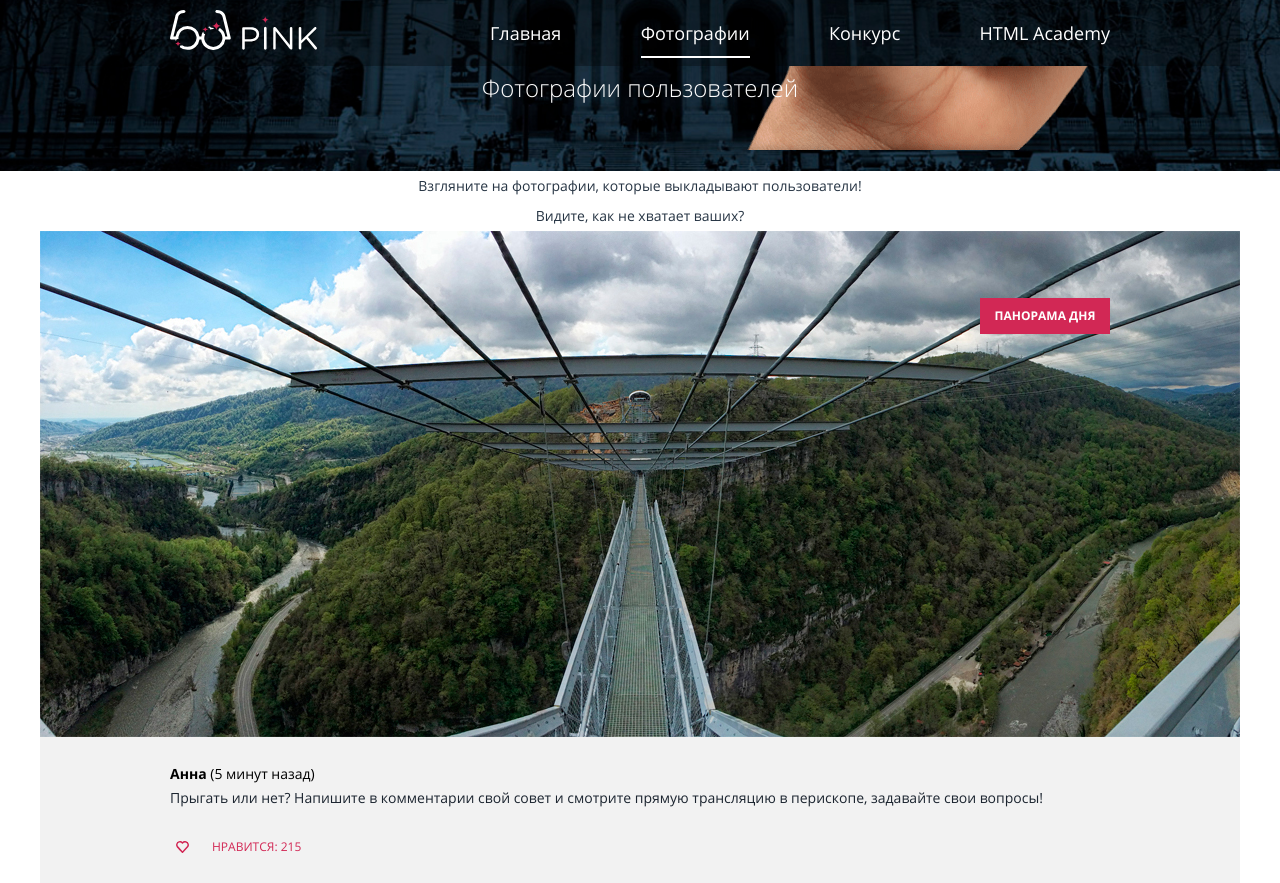
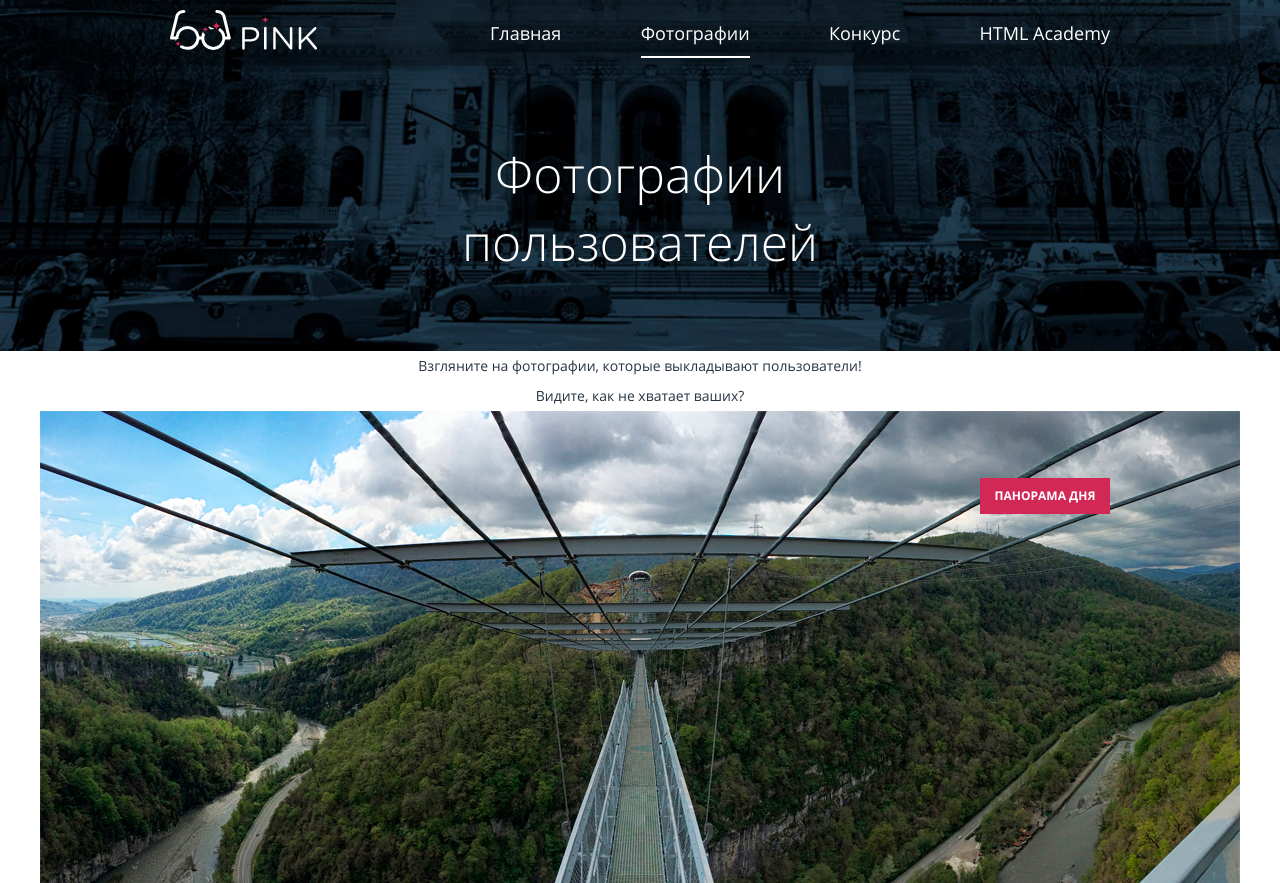
Before and after one commit to koteech/1878323-pink-24, a website: page source/photo.html in a window 1280 px wide. Shown: the top 883 px of the page. Drawn offline with nearby package versions, Linux system fonts and the light colour scheme; files that its build step writes are made by us from their sources.

Commit message:
4.10. Адаптивная сетка внутренних страниц/доработка

```diff
--- a/source/less/components/download-block.less
+++ b/source/less/components/download-block.less
@@ -1,5 +1,5 @@
 .download-block {
-  align-items: right;
+  margin-top: auto;
 }
 
 .download-block__wrapper {
@@ -59,4 +59,8 @@
   .download-block__wrapper {
     align-items: flex-start;
   }
+
+  .download-block {
+    margin-top: 39px;
+  }
 }
--- /dev/null
+++ b/source/less/components/intro-other.less
@@ -0,0 +1,37 @@
+.intro-other {
+  color: @white;
+  margin: auto;
+  min-height: 170px;
+}
+
+.intro-other__form-head {
+  .text_reset;
+  .mixin-set-family-font(24px, 32.68px, 300);
+  text-align: center;
+  padding-top: 36px;
+  padding-bottom: 51px;
+  margin: 0 auto;
+}
+
+@media (min-width: @tablet-width) {
+  .intro-other {
+    min-height: 330px;
+  }
+
+  .intro-other__form-head {
+    padding-top: 81px;
+    .mixin-set-family-font(50px, 68.09px, 300);
+    width: 620px;
+  }
+}
+
+
+@media (min-width: @desktop-width) {
+  .intro-other {
+    min-height: 285px;
+  }
+
+  .intro-other__form-head {
+    padding-top: 74px;
+  }
+}
--- a/source/less/components/intro.less
+++ b/source/less/components/intro.less
@@ -1,10 +1,12 @@
 .intro {
   color: @white;
-  display: block;
+  display: flex;
+  flex-direction: column;
   margin: auto;
   background-image: url("../img/header/example-small.png");
   background-repeat: no-repeat;
-  background-position: center;
+  background-position: 0 109px;
+  min-height: 670px;
 }
 
 .intro__title {
@@ -15,20 +17,24 @@
   padding-bottom: 34px;
 }
 
-.intro__form-head {
-  .text_reset;
-  .mixin-set-family-font(24px, 32.68px, 300);
-  text-align: center;
-  padding-top: 6px;
-  padding-bottom: 45px;
-  width: @mobile-width;
-  margin: 0 auto;
-}
-
 @media (min-width: @tablet-width) {
   .intro {
     background-image: url("../img/header/example-medium.png");
     background-repeat: no-repeat;
     background-position: right bottom;
   }
+
+  .intro__title {
+    margin-top: 102px;
+    width: 246px;
+    .mixin-set-family-font(40px, 48px, 300);
+  }
 }
+
+
+@media (min-width: @desktop-width) {
+  .intro__title {
+    width: 263px;
+    .mixin-set-family-font(50px, 68px, 300);
+  }
+}
--- a/source/less/components/page-header.less
+++ b/source/less/components/page-header.less
@@ -5,14 +5,14 @@
   background-repeat: no-repeat;
   background-position: top center;
 }
-
-.page-header__index-wrapper {
-  height: 396px;
-}
-
-.page-header__other-wrapper {
-  height: 171px;
-}
+//
+//.page-header__index-wrapper {
+//  height: 396px;
+//}
+//
+//.page-header__other-wrapper {
+//  height: 171px;
+//}
 
 
 @media (min-width: @tablet-width) {
--- a/source/less/style.less
+++ b/source/less/style.less
@@ -10,6 +10,7 @@
 @import "./components/download-block.less";
 //@import "./components/header-menu.less";
 @import "./components/intro.less";
+@import "./components/intro-other.less";
 @import "./components/main-nav.less";
 @import "./components/page.less";
 //@import "./components/page-body.less";
--- a/source/photo.html
+++ b/source/photo.html
@@ -50,8 +50,8 @@
         </li>
       </ul>
     </nav>
-    <section class="intro wrapper">
-      <h1 class="intro__form-head">Фотографии пользователей</h1>
+    <section class="intro-other wrapper">
+      <h1 class="intro-other__form-head">Фотографии пользователей</h1>
     </section>
   </div>
 </header>
```
Also changed, not shown: source/form.html (+2 -2 lines).
